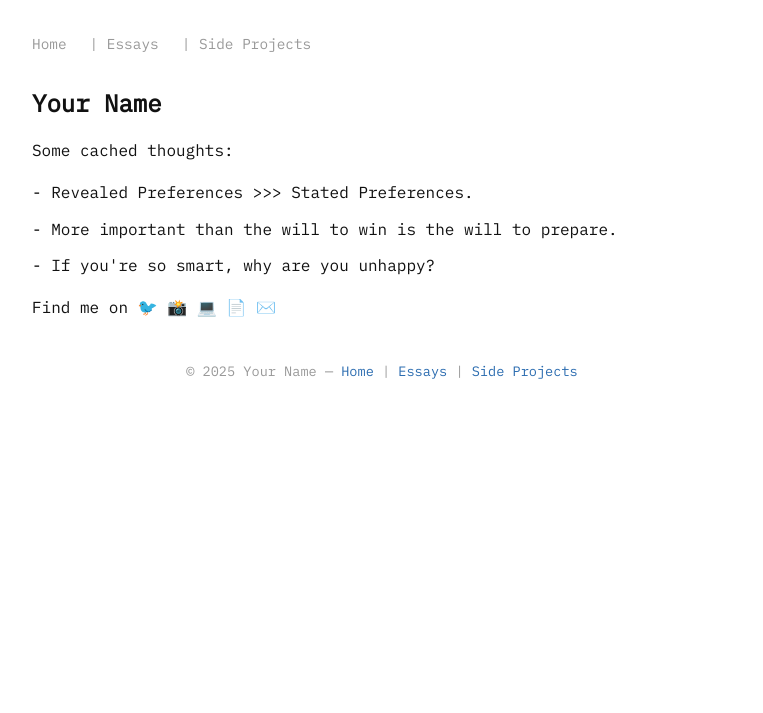
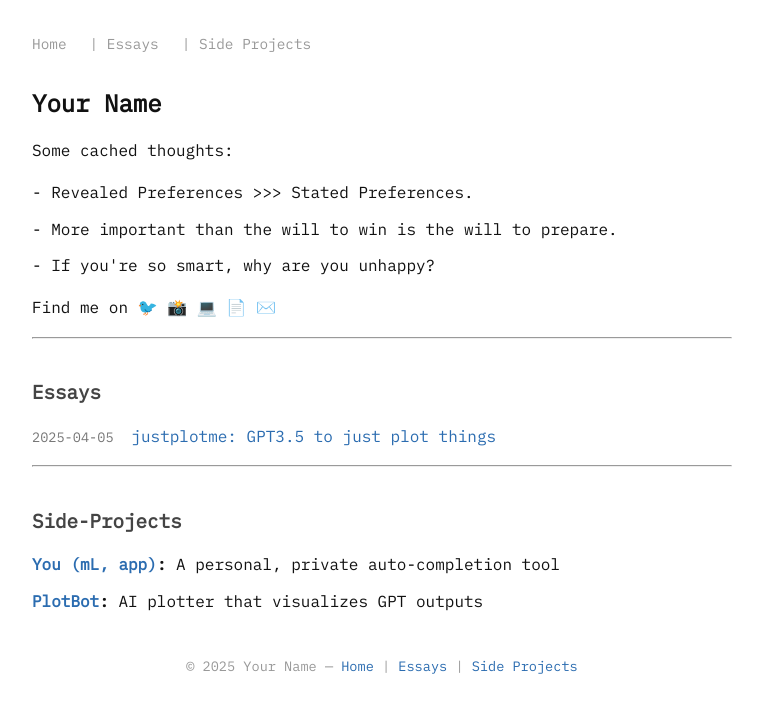
Before and after one commit to yokko123/yokko123.github.io, a Jekyll site: the page built from index.html, in a window 1280 px wide. Shown: the top 713 px of the page, without its empty margins (258-1021 px from the left). Built offline with Jekyll 4.4.1, drawn with Linux system fonts in a browser that asks for light colours.

Commit message:
updating home page

```diff
--- a/index.html
+++ b/index.html
@@ -4,12 +4,6 @@ title: Home
 ---
 
 <h1>Your Name</h1>
-
-<!-- <div class="nav">
-  <a href="/">Home</a> |
-  <a href="/essays.html">Essays</a> |
-  <a href="/projects.html">Side Projects</a>
-</div> -->
 
 <p>Some cached thoughts:</p>
 <ul>
@@ -19,3 +13,24 @@ title: Home
 </ul>
 
 <p>Find me on 🐦 📸 💻 📄 ✉️</p>
+
+<hr>
+
+<h2>Essays</h2>
+<ul>
+  {% assign recent_posts = site.posts | slice: 0, 10 %}
+  {% for post in recent_posts %}
+    <li>
+      <span class="meta">{{ post.date | date: "%Y-%m-%d" }}</span>
+      <a href="{{ post.url }}">{{ post.title }}</a>
+    </li>
+  {% endfor %}
+</ul>
+
+<hr>
+
+<h2>Side-Projects</h2>
+<ul>
+  <li><strong><a href="#">You (mL, app)</a>:</strong> A personal, private auto-completion tool</li>
+  <li><strong><a href="#">PlotBot</a>:</strong> AI plotter that visualizes GPT outputs</li>
+</ul>
```
